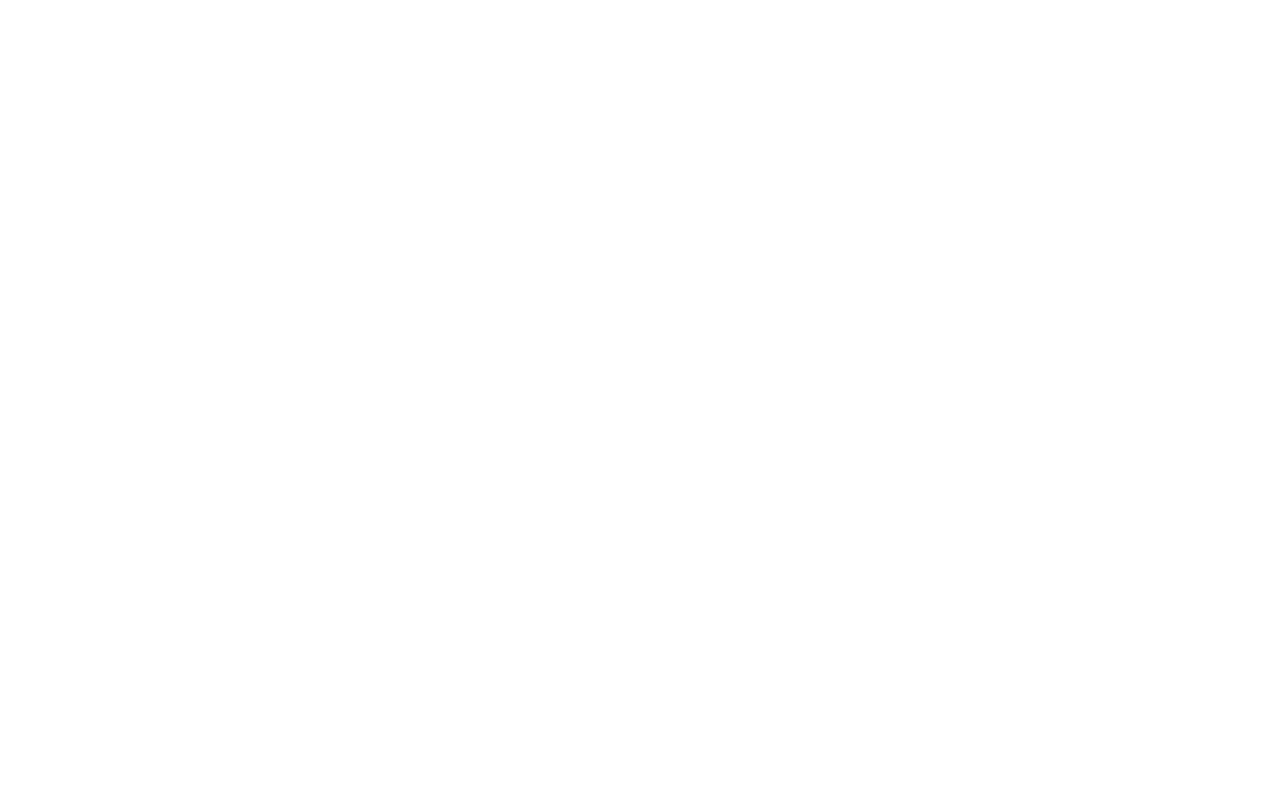
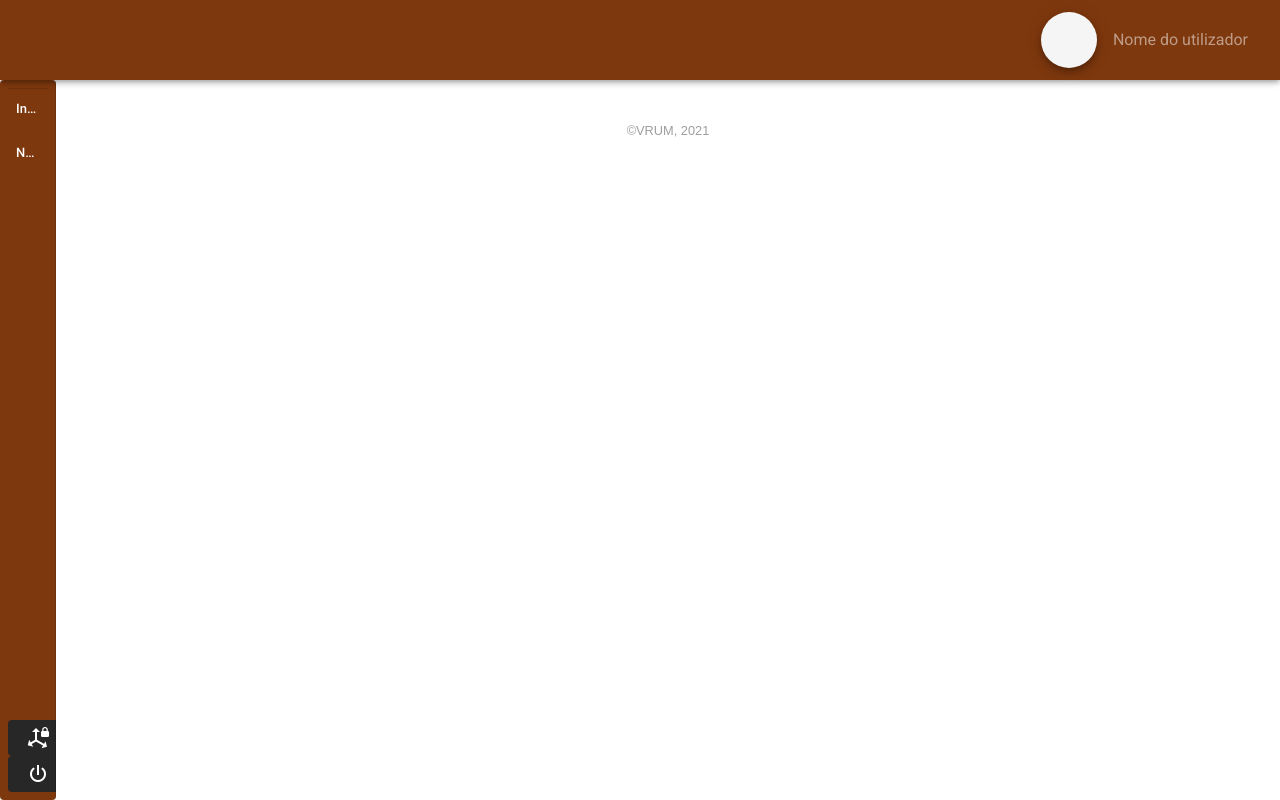
Before and after one commit to goncalonogueira21/VRUM, a Vue app in the folder frontend/: page /search in a window 1280 px wide. Built offline with nearby package versions, Linux system fonts and the light colour scheme.

Commit message:
mudei cor no frontend e andei a experimentar cenas /search

```diff
--- a/frontend/src/components/Header.vue
+++ b/frontend/src/components/Header.vue
@@ -1,17 +1,6 @@
 <template>
-    <v-app-bar app color="#2A3F54" height="100" clipped-left>
-        <v-list
-            nav
-            dense
-            dark
-            color="#2A3F54"
-        >
-            <v-list-item two-line class="px-0">
-                <v-list-item-avatar min-width="55px" tile class="ava" @click="about = true">
-                    <img src= "../assets/VRUM_logo.png" >
-                </v-list-item-avatar>
-            </v-list-item>
-        </v-list>
+    <v-app-bar app color="#7e380e" height="80" clipped-left>
+
         <div class="spacer"></div>
 
         <!-- Menú do cabeçalho-->
@@ -35,7 +24,7 @@
             </template>
             <v-list>
                 <v-list-item link :to="link">
-                    <v-list-item-title>Página para mudar</v-list-item-title>
+                    <v-list-item-title>Editar Perfil</v-list-item-title>
                 </v-list-item>
                 <!-- Se se quiser fazer logout -->
                 <v-list-item @click="logout();" text>
--- /dev/null
+++ b/frontend/src/components/NavDraw.vue
@@ -0,0 +1,106 @@
+<template>
+    <v-card>
+        <v-navigation-drawer app
+          clipped
+          v-if="drawerOn"
+          permanent
+          :expand-on-hover="expandOnHover"
+          :mini-variant="miniVariant"
+          color='#7e380e'
+          class="navBar"
+        >
+
+          <v-list
+            nav
+            dense
+            dark
+          >
+            <v-divider light></v-divider>
+
+            <v-list-item link to="Link Secção">
+                <v-list-item-title class="white--text">Inserir viagem</v-list-item-title>
+            </v-list-item>
+             <!-- List group se for uma secção da barra de navegação lateral que se divida em subsecções-->
+            <v-list-group
+              class="white--text"
+              :value="false"
+              no-action
+            >
+              <template v-slot:activator>
+                <v-list-item-title class="white--text">Notificações</v-list-item-title>
+              </template>
+                  <v-list-item link to="Link Subsecção 1">
+                    <v-list-item-title class="white--text">Viagens</v-list-item-title>
+                  </v-list-item>
+                  <v-list-item link to="Link Subsecção 2">
+                    <v-list-item-title class="white--text">Mensagens</v-list-item-title>
+                  </v-list-item>
+
+            </v-list-group>
+
+          </v-list>
+          <template v-slot:append>
+            <div class="pa-2">
+              <!-- Botão de fixação da barra de navegação lateral-->
+              <v-btn dark depressed min-width="60px" @click="fixNav()" >
+                <v-icon>mdi-axis-arrow-lock</v-icon>
+              </v-btn>
+              <!-- Botão de logout-->
+              <v-btn dark depressed min-width="60px" @click="logout();">
+                <v-icon>mdi-power</v-icon>
+              </v-btn>
+            </div>
+          </template>
+        </v-navigation-drawer>
+    </v-card>
+</template>
+
+<script>
+//import axios from 'axios'
+export default {
+    data() {
+        return{
+            miniVariant: true,
+            expandOnHover: true,
+            drawerOn: true
+        }
+    },
+    methods:{
+      logout: function(){
+        //função de logout
+      },
+      //função de fixação da barra de navegação lateral
+      fixNav: function(){
+        this.expandOnHover=!this.expandOnHover
+        this.miniVariant=!this.miniVariant
+        this.drawerOn=false
+        this.$nextTick(() =>
+          this.drawerOn = true
+        )
+      }
+    }
+};
+</script>
+
+<style scoped>
+/* css da barra de navegação lateral */
+header{
+    background:#2A3F54;
+    padding: 10px;
+}
+
+h1{
+    color:white;
+    text-align:center;
+}
+.navBar{
+  align-self: right;
+  text-align: left;
+}
+h3{
+    color:white;
+}
+.ava{
+  margin-top: 50px;
+}
+</style>
--- a/frontend/src/components/auth.vue
+++ b/frontend/src/components/auth.vue
@@ -3,8 +3,8 @@
 
  <v-dialog v-model="dialog" persistent max-width="600px" min-width="360px">
             <div>
-                <v-tabs v-model="tab" show-arrows background-color="deep-purple accent-4" icons-and-text dark grow>
-                    <v-tabs-slider color="purple darken-4"></v-tabs-slider>
+                <v-tabs v-model="tab" show-arrows background-color="#7e380e" icons-and-text dark grow>
+                    <v-tabs-slider color="brown darken-4"></v-tabs-slider>
                     <v-tab v-for="i in tabs" :key="i">
                         <v-icon large>{{ i.icon }}</v-icon>
                         <div class="caption py-1">{{ i.name }}</div>
--- a/frontend/src/router/index.js
+++ b/frontend/src/router/index.js
@@ -1,6 +1,7 @@
 import Vue from "vue";
 import VueRouter from "vue-router";
-import Home from "../views/Home.vue"
+import Home from "../views/Home.vue";
+import Search from "../views/Search.vue";
 import Auth from "../components/auth.vue";
 
 Vue.use(VueRouter);
@@ -10,6 +11,11 @@
     path: "/",
     name: 'Home',
     component: Home
+  },
+  {
+    path: "/search",
+    name: 'Search',
+    component: Search
   },
   {
     path: "/auth",
--- a/frontend/src/views/Home.vue
+++ b/frontend/src/views/Home.vue
@@ -1,9 +1,11 @@
 <template>
   <v-container>
      <img src= "../assets/VRUM_logo.png" class="center" >
+     <v-card class="d-flex justify-center mb-6" flat >
       <v-btn to="/auth" color="#7e380e" class="white--text">
       Login/Signup
     </v-btn>
+     </v-card>
     <Footer class="mt-5"></Footer>
   </v-container>
 </template>
@@ -11,13 +13,13 @@
 <script>
 
 import Footer from "../components/Footer.vue"
-//import Header from "../components/Header.vue"
+
 
 export default {
   name: "Home",
 
   components: {
-      Footer //,Header
+      Footer
   },
 };
 </script>
--- /dev/null
+++ b/frontend/src/views/Search.vue
@@ -0,0 +1,24 @@
+<template>
+  <v-container class="my-5">
+      <Header></Header>
+      <div>
+        <NavDraw></NavDraw>
+      </div>
+      <Footer></Footer>
+</v-container>
+</template>
+
+<script>
+import Header from "../components/Header.vue"
+import Footer from "../components/Footer.vue"
+import NavDraw from "../components/NavDraw.vue"
+
+export default {
+    name: "Search",
+    components: {
+        Header,
+        Footer,
+        NavDraw
+    }
+}
+</script>
```
Also changed, not shown: 1 other file (tests, documents, lock files or other folders).
